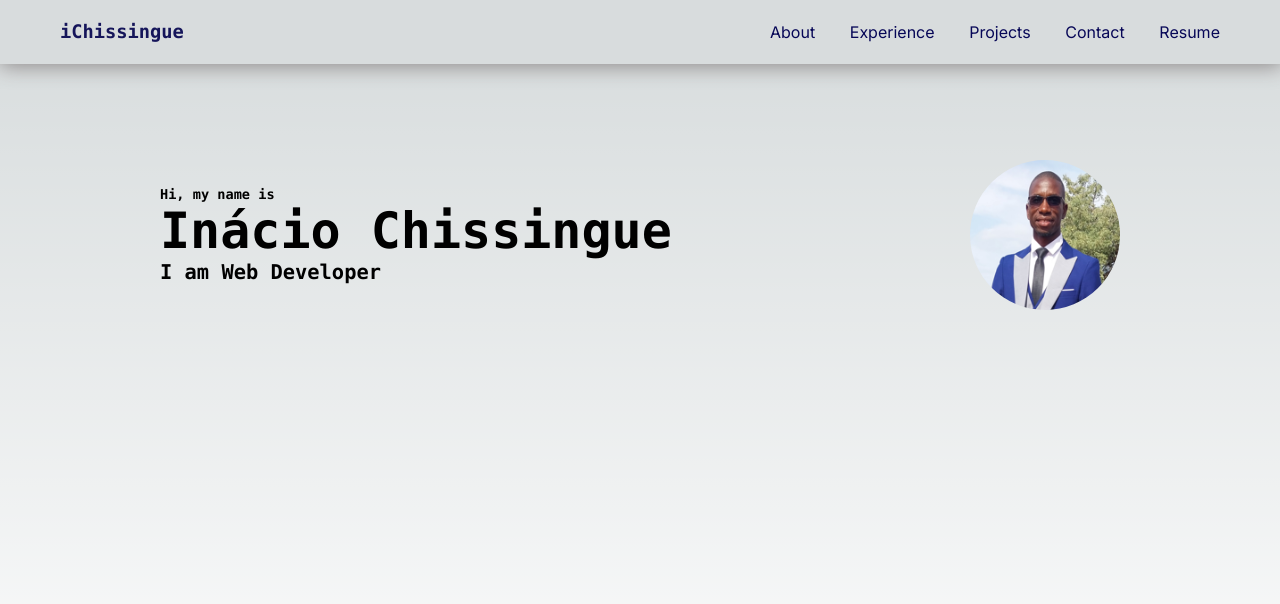
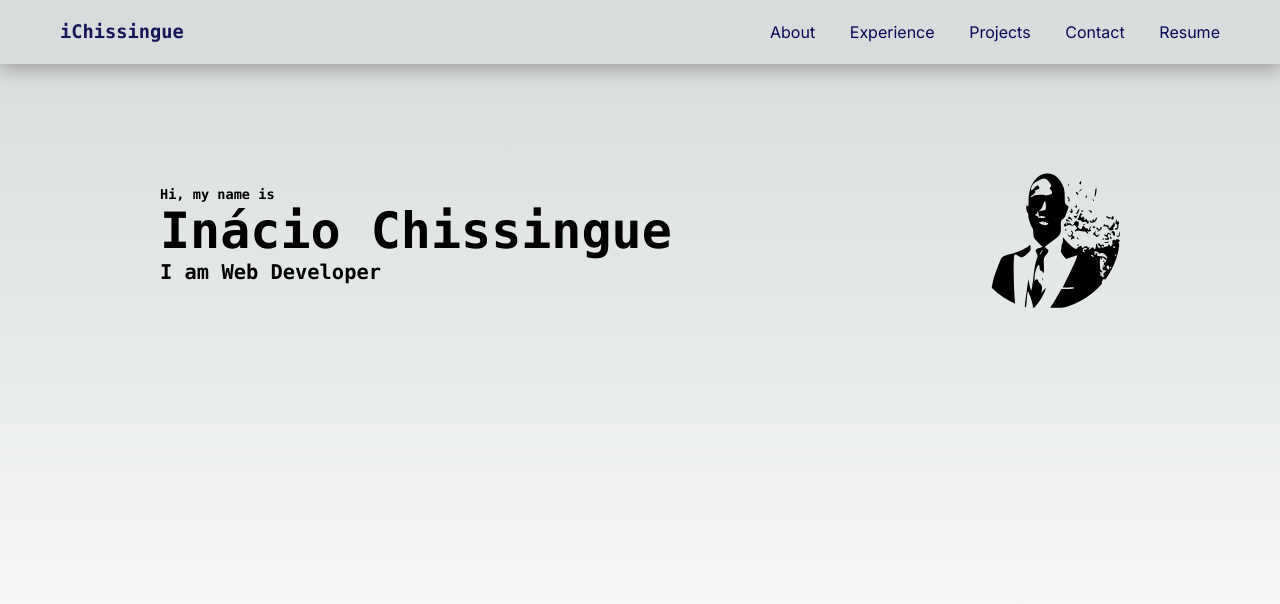
Before and after one commit to iChissingue/portfolio, a Next.js app: page / in a window 1280 px wide. Shown: the top 604 px of the page. Built offline with nearby package versions, Linux system fonts and the light colour scheme.

Commit message:
Delecao de imagem

```diff
--- a/src/app/page.tsx
+++ b/src/app/page.tsx
@@ -20,7 +20,7 @@ export default function Home() {
             rel="noopener noreferrer"
           >
             <Image
-              src="/me.png"
+              src="/me.svg"
               alt="Vercel Logo"
               className={styles.myPhoto}
               width={150}
```
Also changed, not shown: public/me.PNG (deleted).
